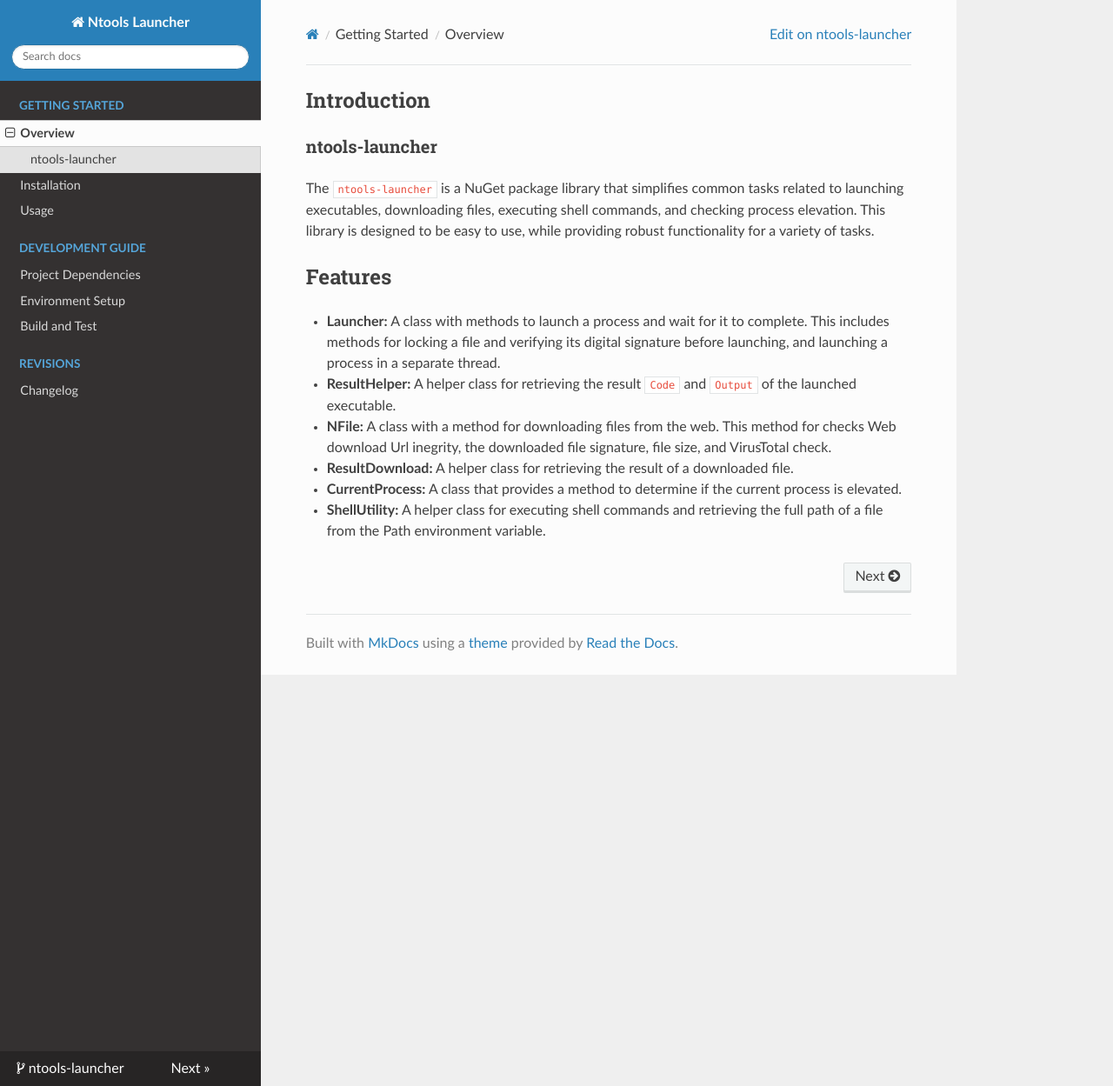
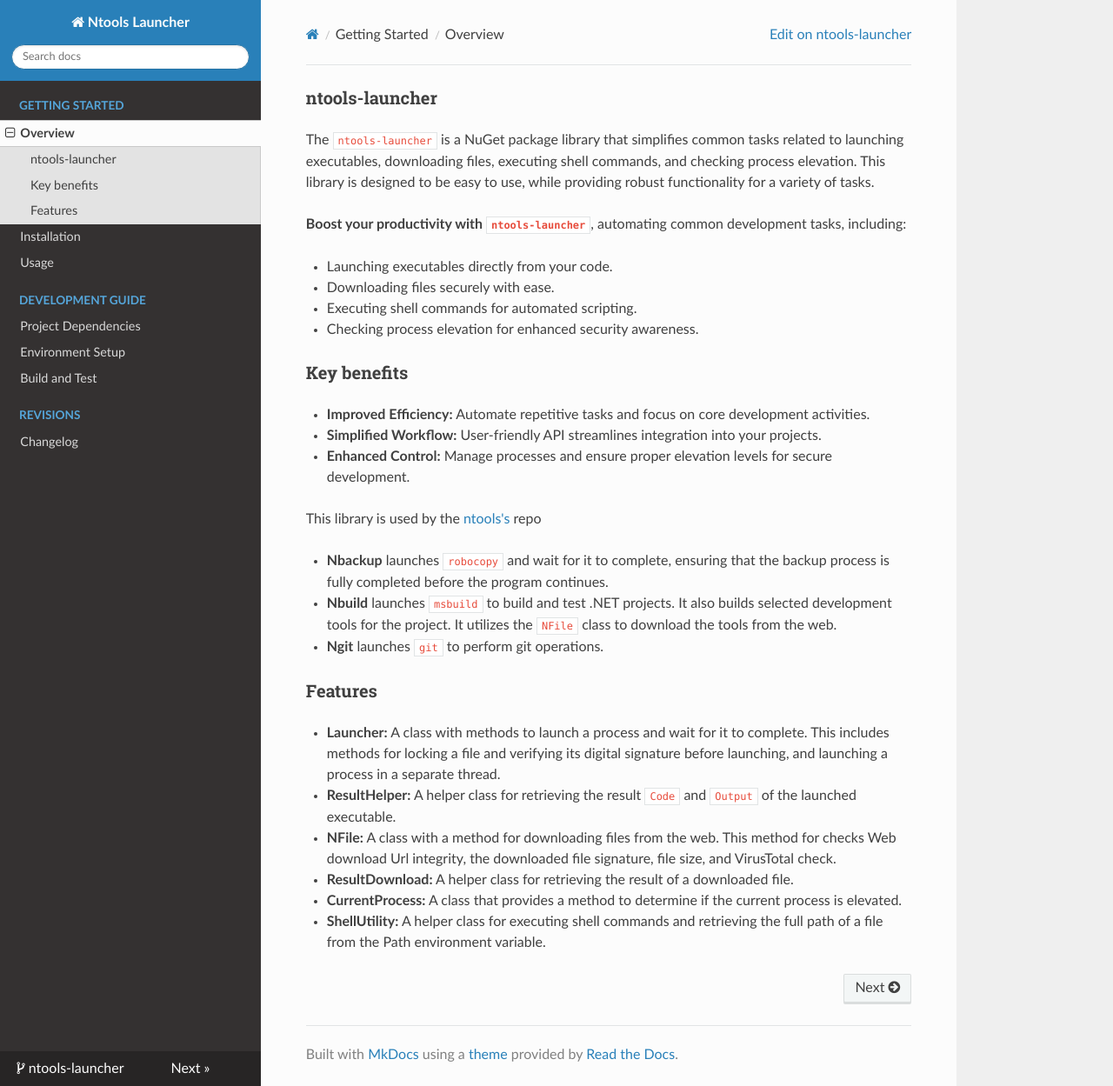
Before and after one commit to naz-hage/ntools-launcher, an MkDocs documentation site: the page built from docs/index.md, in a window 1280 px wide and 1249 px high. Shown: the whole window at 87% size. Built offline with MkDocs 1.6.1, drawn with Linux system fonts in a browser that asks for light colours; nearby versions of some CDN libraries.

Commit message:
The most significant changes involve the reorganization and enhancement of content in `index.md` to better promote `ntools-launcher`, and the addition of a link and installation command in `installation.md`. The `changelog.md` and `usage.md` files have also been updated, with minor corrections and content removal respectively.
1. `index.md`: The content has been reorganized and rewritten to better highlight the benefits of using `ntools-launcher`. This includes a more detailed description of its features, emphasizing its productivity benefits, ease of use, and security features. Examples of how the library is used in the `ntools` repository have also been added.

2. `installation.md`: A link to the `ntools-launcher` package on nuget.org has been added, along with a code block showing the command to install the package.

3. `changelog.md`: A spelling error has been corrected and a link labeled "Next" has been removed.

4. `usage.md`: Content that has been moved to `index.md` has been removed. This includes promotional language about the benefits of using `ntools-launcher` and examples of its use in the `ntools` repository. The code block showing how to use the `CurrentProcess` class remains unchanged.

References to the code changes can be found in the respective files.

```diff
--- a/docs/index.md
+++ b/docs/index.md
@@ -1,18 +1,32 @@
-
-## Introduction
-
+##
 ### ntools-launcher
 
 The `ntools-launcher` is a NuGet package library that simplifies common tasks related to launching executables, downloading files, executing shell commands, and checking process elevation. This library is designed to be easy to use, while providing robust functionality for a variety of tasks.
 
-## Features
+**Boost your productivity with `ntools-launcher`**, automating common development tasks, including:
+
+* Launching executables directly from your code.
+* Downloading files securely with ease.
+* Executing shell commands for automated scripting.
+* Checking process elevation for enhanced security awareness.
+
+### Key benefits
+
+* **Improved Efficiency:** Automate repetitive tasks and focus on core development activities.
+* **Simplified Workflow:** User-friendly API streamlines integration into your projects.
+* **Enhanced Control:** Manage processes and ensure proper elevation levels for secure development.
+
+This library is used by the [ntools's](https://github.com/naz-hage/ntools) repo
+
+- **Nbackup** launches `robocopy` and wait for it to complete, ensuring that the backup process is fully completed before the program continues.
+- **Nbuild** launches `msbuild` to build and test .NET projects.  It also builds selected development tools for the project.  It utilizes the `NFile` class to download the tools from the web.
+- **Ngit** launches `git` to perform git operations.
+
+### Features
 
 - **Launcher:** A class with methods to launch a process and wait for it to complete. This includes methods for locking a file and verifying its digital signature before launching, and launching a process in a separate thread.
 - **ResultHelper:** A helper class for retrieving the result `Code` and `Output` of the launched executable.
-
-- **NFile:** A class with a method for downloading files from the web. This method for checks Web download Url inegrity, the downloaded file signature, file size, and VirusTotal check.
+- **NFile:** A class with a method for downloading files from the web. This method for checks Web download Url integrity, the downloaded file signature, file size, and VirusTotal check.
 - **ResultDownload:** A helper class for retrieving the result of a downloaded file.
-
 - **CurrentProcess:** A class that provides a method to determine if the current process is elevated.
-
 - **ShellUtility:** A helper class for executing shell commands and retrieving the full path of a file from the Path environment variable.
```
Also changed, not shown: docs/installation.md (+6 -2 lines), docs/revisions/changelog.md (+2 -2 lines), docs/usage.md (+0 -23 lines).
